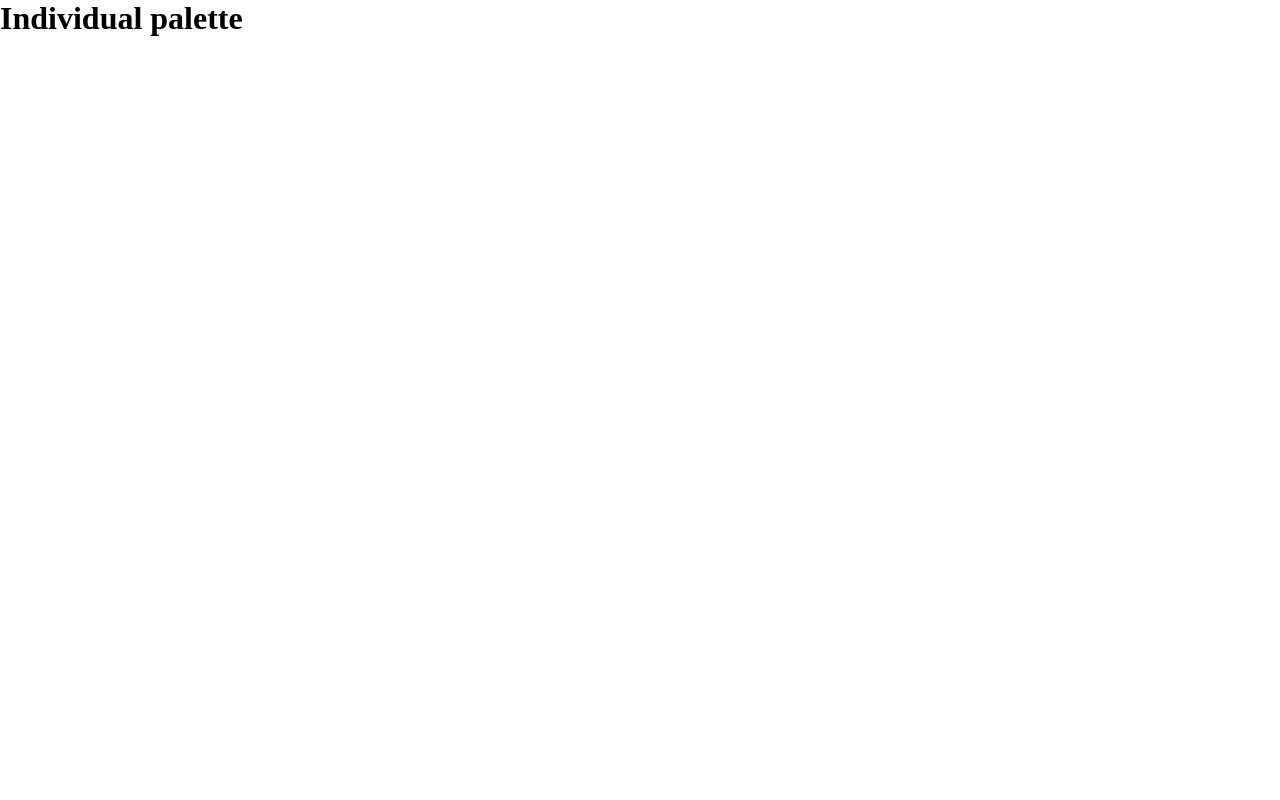
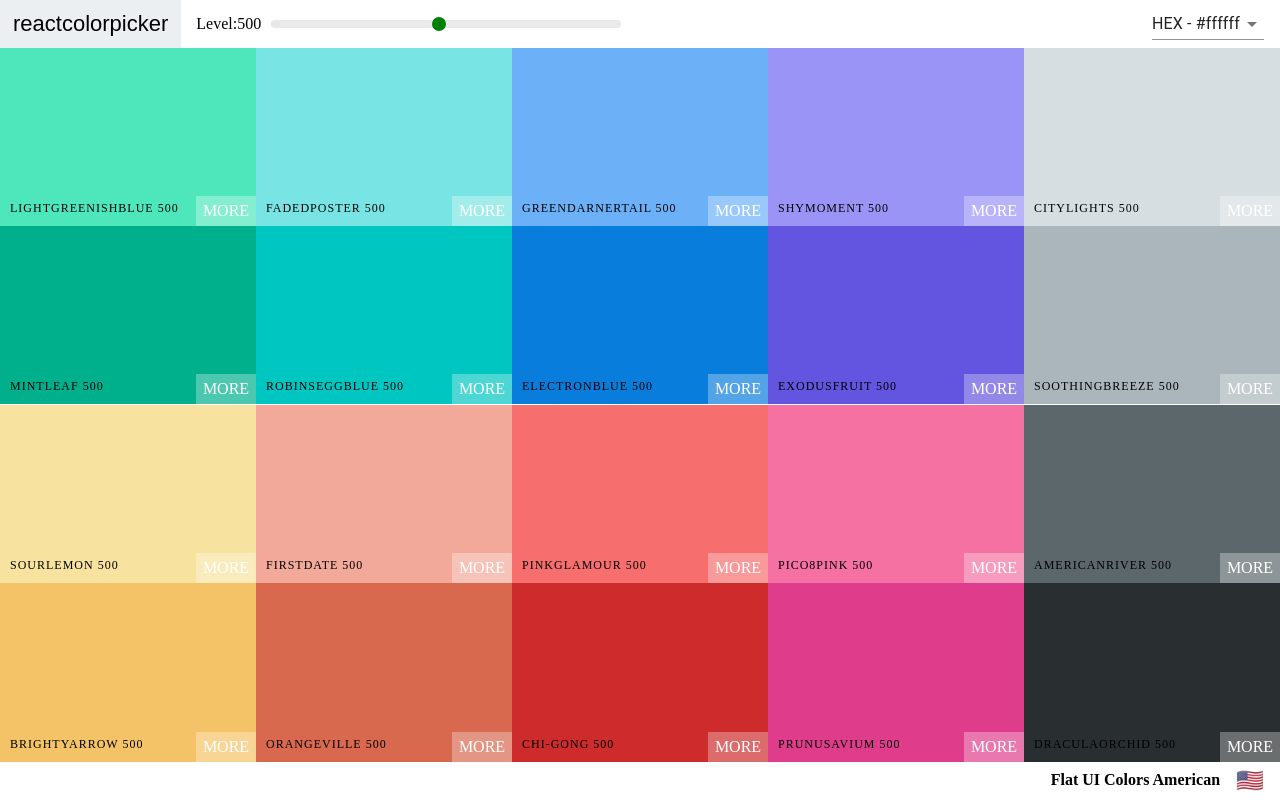
Before and after one commit to tsertic/color-picker-app, a React (Create React App) app: page /palette/flat-ui-colors-american in a window 1280 px wide. Built offline with nearby package versions, Linux system fonts and the light colour scheme.

Commit message:
created PaletteList component for home page, connected react routes to home page and individual palettes

```diff
--- a/src/App.js
+++ b/src/App.js
@@ -4,9 +4,16 @@
 import { generatePalette } from "./utils/colorHelpers";
 
 import { Route, Switch } from "react-router-dom";
+import PaletteList from "./containers/PaletteList";
 
 function App() {
   const genPallete = generatePalette(seedColors[4]);
+
+  const findPalette = id => {
+    return seedColors.find(palette => {
+      return palette.id === id;
+    });
+  };
 
   return (
     <Switch>
@@ -14,17 +21,18 @@
         exact
         path="/"
         render={() => {
-          return <h1>Pallet list</h1>;
+          return <PaletteList palettes={seedColors} />;
         }}
       />
       <Route
         exact
         path="/palette/:id"
-        render={() => <h1>Individual palette</h1>}
+        render={routeProps => (
+          <Palette
+            palette={generatePalette(findPalette(routeProps.match.params.id))}
+          />
+        )}
       />
-      {/*     <div>
-        <Palette palette={genPallete} />
-      </div> */}
     </Switch>
   );
 }
--- a/src/containers/Navbar.js
+++ b/src/containers/Navbar.js
@@ -1,7 +1,9 @@
 import React, { Component } from "react";
 import "./Navbar.css";
-import Slider, { Range } from "rc-slider";
+import Slider from "rc-slider";
 import "rc-slider/assets/index.css";
+
+import { Link } from "react-router-dom";
 //material ui
 import { MenuItem, Snackbar, Select, IconButton } from "@material-ui/core";
 
@@ -31,7 +33,7 @@
     return (
       <header className="Navbar">
         <div className="logo">
-          <a href="/">reactcolorpicker</a>
+          <Link to="/">reactcolorpicker</Link>
         </div>
         <div className="slider-container">
           <span>Level:{level}</span>
--- /dev/null
+++ b/src/containers/PaletteList.js
@@ -0,0 +1,24 @@
+import React, { Component } from "react";
+import { Link } from "react-router-dom";
+
+class PaletteList extends Component {
+  constructor(props) {
+    super(props);
+  }
+  render() {
+    const { palettes } = this.props;
+
+    return (
+      <div>
+        <h1>React Colors</h1>
+        {palettes.map(palette => {
+          return (
+            <Link to={`/palette/${palette.id}`}> {palette.paletteName}</Link>
+          );
+        })}
+      </div>
+    );
+  }
+}
+
+export default PaletteList;
```
